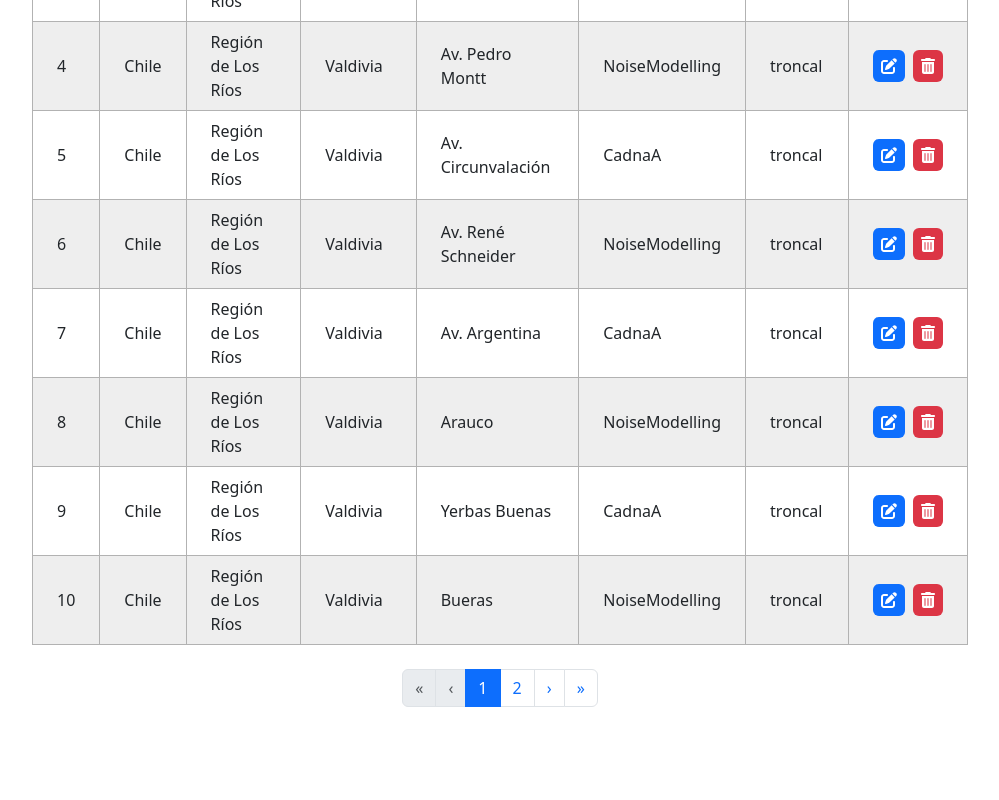
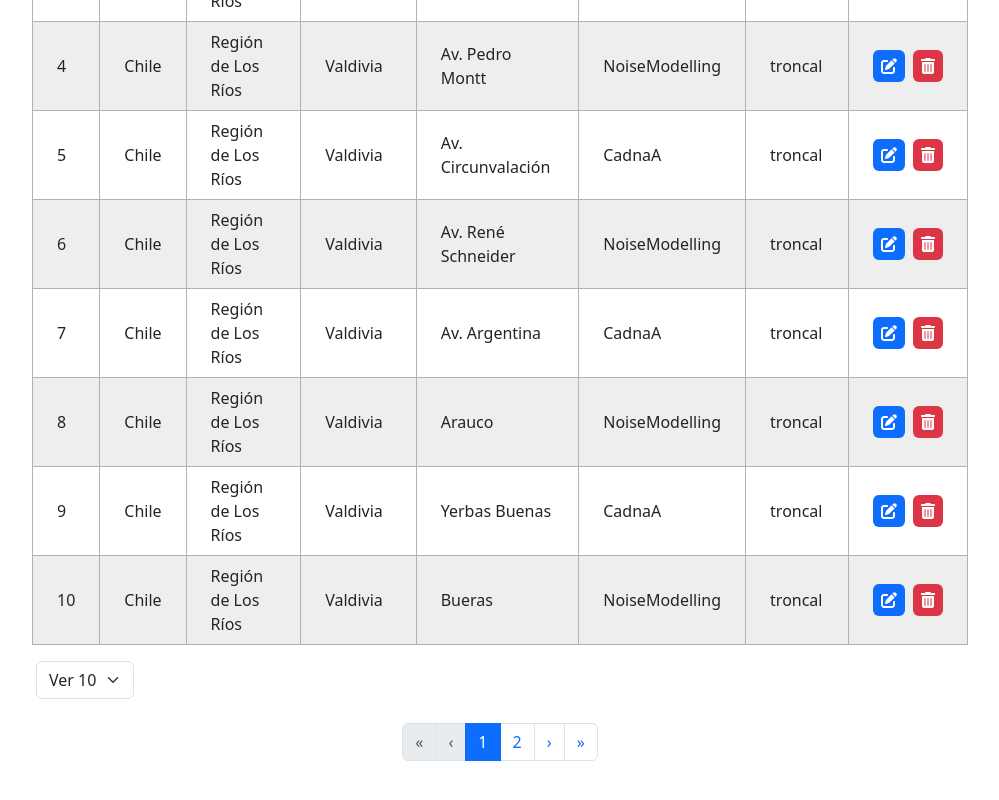
Before and after one commit to info288-17-202501/Fusa_Roads, a React (Vite) app in the folder frontend/: page /secciones-calles in a window 1280 px wide. Shown: the part 566-1366 px from the top of the page, without its empty margins (140-1139 px from the left). Before the commit the page ends 1337 px from the top, so only its background shows below. Built offline with nearby package versions, Linux system fonts and the light colour scheme.

Commit message:
feature: agregar funcionalidad de ver X cantidad de elementos en la tabla

```diff
--- a/frontend/src/components/Table.tsx
+++ b/frontend/src/components/Table.tsx
@@ -9,7 +9,7 @@ import {
 import { useState } from 'react'
 import { faCirclePlus, faFileCsv, faSearch } from '@fortawesome/free-solid-svg-icons';
 import { FontAwesomeIcon } from '@fortawesome/react-fontawesome';
-import { Pagination } from 'react-bootstrap';
+import { Pagination, Form } from 'react-bootstrap';
 
 
 import { InputGroup, FormControl, Button } from 'react-bootstrap';
@@ -80,14 +80,14 @@ function Table<T extends { id: number }>({
                 </InputGroup>
 
                 {showNewButton && (
-                    <Button className="d-flex gap-2" variant='primary' onClick={onClickNewButton}>
+                    <Button className="d-flex gap-2 align-items-center" variant='primary' onClick={onClickNewButton}>
                         <FontAwesomeIcon className="my-auto" icon={faCirclePlus}/>
                         Nuevo
                     </Button>
                 )}
 
                 {showCargaMasivaButton && (
-                    <Button className="d-flex gap-2" variant='outline-primary' onClick={onClickCargaMasivaButton}>
+                    <Button className="d-flex gap-2 align-items-center" variant='outline-primary' onClick={onClickCargaMasivaButton}>
                         <FontAwesomeIcon className="my-auto" icon={faFileCsv}/>
                         Carga Masiva
                     </Button>
@@ -120,6 +120,18 @@ function Table<T extends { id: number }>({
                     </tbody>
                 </table>
 
+                <Form.Select
+                    className='w-auto ms-1 mt-3'
+                    value={table.getState().pagination.pageSize}
+                    onChange={e => table.setPageSize(Number(e.target.value))}
+                >
+                    {[5,10,20,50].map(size => (
+                        <option key={size} value={size}>
+                                Ver {size}
+                        </option>
+                    ))}
+                </Form.Select>
+
                 <Pagination  className="mt-4 justify-content-center">
                     <Pagination.First disabled={!table.getCanPreviousPage()} onClick={() => table.setPageIndex(0)}/>
                     <Pagination.Prev disabled={!table.getCanPreviousPage()} onClick={() => table.previousPage()}/>
```
